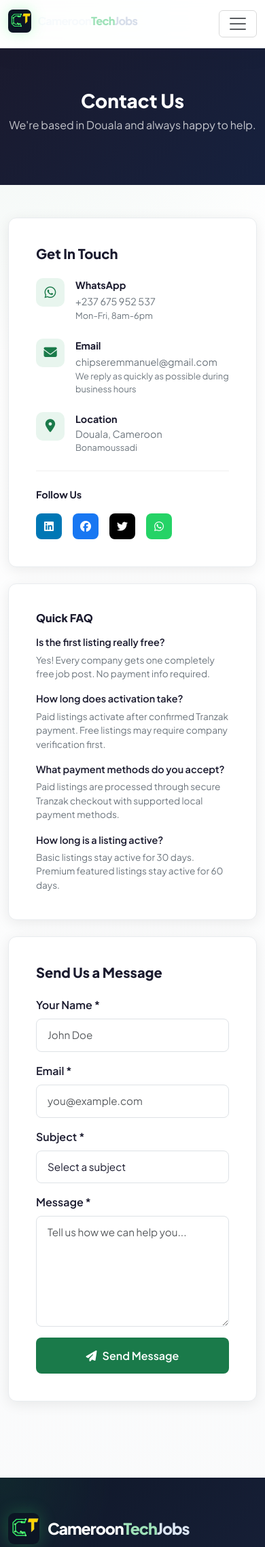
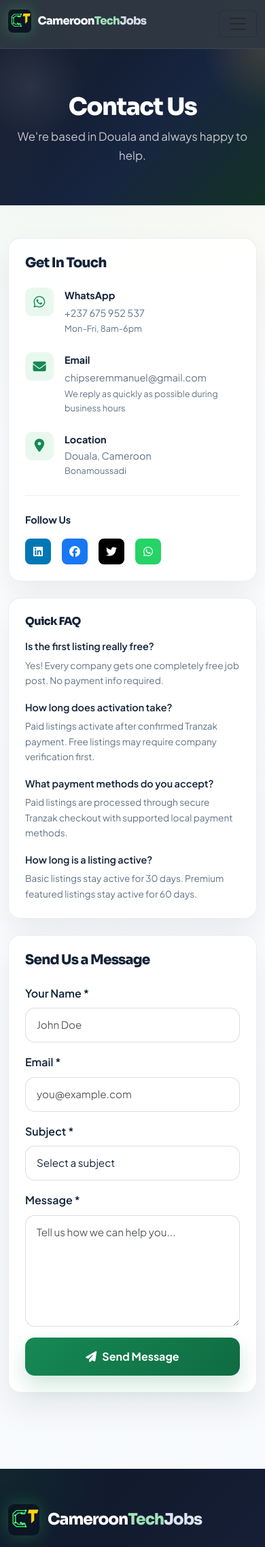
Before and after one commit to Chipser-Paul/cameroon-tech-jobs, a Django app: page /contact/ in a window 390 px wide. Shown: the top 2275 px of the page at 68% size. Run offline with Django 5.2, Linux system fonts and the light colour scheme; parts of the project's set-up code (start-up, migrations or seed data) failed here and were passed over; some libraries are stand-ins or nearby versions.

Commit message:
Complete: Comprehensive visual system refresh for entire site
- Enhanced color palette for premium, professional appearance
- Refined shadows and depth for sophisticated UI
- Improved typography with Sora font integration
- Added glass morphism effects to cards
- Better spacing and border styling
- Dark mode support refinement
- Enhanced flash message styling
- Optimized responsive design system
- Better z-index and layering management
- Increased overall visual sophistication and cohesion

```diff
--- a/static/css/style.css
+++ b/static/css/style.css
@@ -1,31 +1,34 @@
 :root {
-    --green: #1a7a4a;
-    --green-dark: #145f39;
-    --green-light: #e8f5ee;
-    --gold: #c8960c;
-    --gold-light: #fdf6e3;
-    --dark: #1a1a2e;
-    --gray: #6c757d;
-    --light-gray: #f8f9fa;
+    --green: #168955;
+    --green-dark: #0f6b41;
+    --green-light: #e9f8ef;
+    --gold: #d2a63d;
+    --gold-light: #fff4d8;
+    --dark: #132238;
+    --gray: #617285;
+    --light-gray: #f4f7f9;
     --white: #ffffff;
-    --shadow: 0 4px 20px rgba(0,0,0,0.08);
-    --radius: 12px;
+    --shadow: 0 22px 48px rgba(12, 28, 45, 0.08);
+    --shadow-soft: 0 14px 32px rgba(12, 28, 45, 0.06);
+    --radius: 18px;
+    --radius-lg: 28px;
     --bg: #ffffff;
-    --bg-elevated: #ffffff;
-    --bg-soft: #f8f9fa;
-    --text: #1a1a2e;
-    --text-soft: #6c757d;
-    --border: #e9ecef;
-    --border-strong: #dee2e6;
-    --nav-bg: rgba(255,255,255,0.9);
-    --nav-border: rgba(18, 30, 48, 0.06);
-    --nav-shadow: 0 12px 28px rgba(17, 29, 45, 0.05);
-    --surface-tint: linear-gradient(135deg, rgba(17, 29, 45, 0.045), rgba(26, 122, 74, 0.04));
-    --surface-hover: rgba(26, 122, 74, 0.08);
+    --bg-elevated: rgba(255, 255, 255, 0.9);
+    --bg-soft: #f5f8fb;
+    --text: #132238;
+    --text-soft: #66788a;
+    --border: rgba(18, 34, 56, 0.08);
+    --border-strong: rgba(18, 34, 56, 0.14);
+    --nav-bg: rgba(9, 18, 33, 0.84);
+    --nav-border: rgba(159, 176, 195, 0.12);
+    --nav-shadow: 0 18px 36px rgba(7, 14, 26, 0.22);
+    --surface-tint: linear-gradient(135deg, rgba(16, 28, 46, 0.08), rgba(22, 137, 85, 0.08));
+    --surface-hover: rgba(22, 137, 85, 0.1);
     --input-bg: #ffffff;
     --dropdown-bg: #ffffff;
-    --toggle-bg: #eff4f1;
-    --toggle-text: #223448;
+    --toggle-bg: rgba(255, 255, 255, 0.08);
+    --toggle-text: #f4f7fb;
+    --section-glow: radial-gradient(circle at top left, rgba(22, 137, 85, 0.12), transparent 28%), radial-gradient(circle at top right, rgba(210, 166, 61, 0.1), transparent 20%);
 }
 
 :root[data-theme='dark'] {
@@ -60,13 +65,67 @@ body {
     font-family: 'Plus Jakarta Sans', sans-serif;
     color: var(--text);
     background:
-        radial-gradient(circle at top left, rgba(26, 122, 74, 0.08), transparent 18%),
+        radial-gradient(circle at 0% 0%, rgba(22, 137, 85, 0.08), transparent 22%),
+        radial-gradient(circle at 100% 0%, rgba(210, 166, 61, 0.08), transparent 20%),
         linear-gradient(180deg, var(--bg) 0%, var(--bg-soft) 100%);
-    transition: background-color 0.25s ease, color 0.25s ease;
+    transition: background-color 0.25s ease, color 0.25s ease, background 0.25s ease;
+    min-height: 100vh;
+    line-height: 1.65;
+}
+
+.site-body::before {
+    content: "";
+    position: fixed;
+    inset: 0;
+    pointer-events: none;
+    background:
+        linear-gradient(120deg, rgba(255, 255, 255, 0.02), transparent 40%),
+        radial-gradient(circle at 20% 10%, rgba(22, 137, 85, 0.04), transparent 22%);
+    z-index: 0;
+}
+
+.site-main,
+.navbar,
+.site-footer-pro {
+    position: relative;
+    z-index: 1;
+}
+
+.site-main {
+    min-height: calc(100vh - 200px);
+}
+
+h1, h2, h3, h4, h5, h6,
+.section-title,
+.section-title-premium,
+.brand-wordmark,
+.footer-wordmark {
+    font-family: 'Sora', 'Plus Jakarta Sans', sans-serif;
+    letter-spacing: -0.04em;
+}
+
+p:last-child {
+    margin-bottom: 0;
 }
 
 a {
     transition: color 0.18s ease, background-color 0.18s ease, border-color 0.18s ease, box-shadow 0.18s ease;
+    text-underline-offset: 0.18em;
+}
+
+.container {
+    position: relative;
+}
+
+.site-flash-shell {
+    padding-top: 1rem;
+}
+
+.site-flash-alert {
+    border: 1px solid var(--border);
+    border-radius: 18px;
+    background: var(--bg-elevated);
+    box-shadow: var(--shadow-soft);
 }
 
 /* NAVBAR */
@@ -287,35 +349,42 @@ a {
 
 /* BUTTONS */
 .btn-green {
-    background: var(--green);
+    background: linear-gradient(135deg, var(--green) 0%, var(--green-dark) 100%);
     color: white;
     border: none;
-    padding: 0.75rem 2rem;
-    border-radius: 8px;
-    font-weight: 600;
+    padding: 0.88rem 1.45rem;
+    border-radius: 14px;
+    font-weight: 700;
     font-size: 1rem;
     cursor: pointer;
-    transition: background 0.2s;
+    transition: transform 0.2s ease, box-shadow 0.2s ease, background 0.2s ease;
     text-decoration: none;
     display: inline-block;
+    box-shadow: 0 14px 30px rgba(22, 137, 85, 0.2);
 }
-.btn-green:hover { background: var(--green-dark); color: white; }
+.btn-green:hover {
+    background: linear-gradient(135deg, #137e4d 0%, #0d5c38 100%);
+    color: white;
+    transform: translateY(-2px);
+}
 .btn-outline-green {
     background: transparent;
     color: var(--green);
-    border: 2px solid var(--green);
-    padding: 0.75rem 2rem;
-    border-radius: 8px;
-    font-weight: 600;
+    border: 1px solid rgba(22, 137, 85, 0.22);
+    padding: 0.88rem 1.45rem;
+    border-radius: 14px;
+    font-weight: 700;
     font-size: 1rem;
     cursor: pointer;
     transition: all 0.2s;
     text-decoration: none;
     display: inline-block;
+    background: rgba(22, 137, 85, 0.04);
 }
 .btn-outline-green:hover {
     background: var(--green);
     color: white;
+    transform: translateY(-2px);
 }
 
 /* FORMS */
@@ -325,11 +394,12 @@ a {
     padding: 2.5rem;
     box-shadow: var(--shadow);
     border: 1px solid var(--border);
+    backdrop-filter: blur(14px);
 }
 .form-control, .form-select {
-    border-radius: 8px;
-    padding: 0.75rem 1rem;
-    border: 1.5px solid var(--border-strong);
+    border-radius: 14px;
+    padding: 0.82rem 1rem;
+    border: 1px solid var(--border-strong);
     font-family: 'Plus Jakarta Sans', sans-serif;
     font-size: 0.95rem;
     color: var(--text);
@@ -464,14 +552,95 @@ a {
 
 /* MISC */
 .page-hero {
-    background: linear-gradient(135deg, var(--dark), #16213e);
-    padding: 60px 0;
+    background:
+        radial-gradient(circle at top right, rgba(210, 166, 61, 0.2), transparent 20%),
+        linear-gradient(135deg, #0f1728, #182540 56%, #123126);
+    padding: 78px 0 74px;
     color: white;
+    position: relative;
+    overflow: hidden;
+    box-shadow: inset 0 -1px 0 rgba(255,255,255,0.04);
 }
-.page-hero h1 { font-weight: 800; }
+.page-hero::before {
+    content: "";
+    position: absolute;
+    inset: 0;
+    background:
+        linear-gradient(120deg, rgba(255,255,255,0.05), transparent 34%),
+        radial-gradient(circle at 12% 24%, rgba(255,255,255,0.08), transparent 20%);
+    pointer-events: none;
+}
+
+.page-hero > .container {
+    position: relative;
+    z-index: 1;
+}
+
+.page-hero h1 {
+    font-weight: 800;
+    font-size: clamp(2.2rem, 4vw, 3.35rem);
+    margin-bottom: 0.55rem;
+}
+
+.page-hero p {
+    max-width: 42rem;
+    font-size: 1.05rem;
+}
+
+.surface-panel {
+    background: var(--bg-elevated);
+    border: 1px solid var(--border);
+    border-radius: var(--radius-lg);
+    box-shadow: var(--shadow);
+    backdrop-filter: blur(14px);
+}
+
+.glass-panel {
+    background: linear-gradient(135deg, rgba(255,255,255,0.88), rgba(255,255,255,0.76));
+    border: 1px solid rgba(255,255,255,0.45);
+    border-radius: var(--radius-lg);
+    box-shadow: var(--shadow);
+    backdrop-filter: blur(18px);
+}
+
+:root[data-theme='dark'] .glass-panel {
+    background: linear-gradient(135deg, rgba(18,26,41,0.9), rgba(18,26,41,0.78));
+    border-color: rgba(159, 176, 195, 0.14);
+}
+
+.section-slab {
+    padding: 4rem 0;
+    background: var(--section-glow);
+}
+
+.eyebrow {
+    display: inline-flex;
+    align-items: center;
+    gap: 0.5rem;
+    padding: 0.45rem 0.8rem;
+    border-radius: 999px;
+    background: rgba(22, 137, 85, 0.1);
+    color: var(--green);
+    text-transform: uppercase;
+    letter-spacing: 0.08em;
+    font-size: 0.78rem;
+    font-weight: 800;
+}
+
+.section-lead {
+    color: var(--text-soft);
+    font-size: 1.04rem;
+    line-height: 1.8;
+}
 
 @media (max-width: 768px) {
     .hero-title { font-size: 2rem; }
     .hero-stats { flex-wrap: wrap; gap: 1rem; }
     .hero-search { flex-direction: column; }
+    .page-hero {
+        padding: 64px 0 60px;
+    }
+    .form-card {
+        padding: 1.5rem;
+    }
 }
--- a/templates/base.html
+++ b/templates/base.html
@@ -26,26 +26,28 @@
 
     <link rel="stylesheet" href="https://cdnjs.cloudflare.com/ajax/libs/bootstrap/5.3.2/css/bootstrap.min.css">
     <link rel="stylesheet" href="https://cdnjs.cloudflare.com/ajax/libs/font-awesome/6.5.0/css/all.min.css">
-    <link href="https://fonts.googleapis.com/css2?family=Plus+Jakarta+Sans:wght@400;500;600;700;800&display=swap" rel="stylesheet">
+    <link href="https://fonts.googleapis.com/css2?family=Plus+Jakarta+Sans:wght@400;500;600;700;800&family=Sora:wght@600;700;800&display=swap" rel="stylesheet">
     <link rel="stylesheet" href="{% static 'css/style.css' %}">
     {% block extra_css %}{% endblock %}
 </head>
-<body>
+<body class="site-body">
 
     {% include 'navbar.html' %}
 
     {% if messages %}
-    <div class="container mt-3">
+    <div class="site-flash-shell">
+        <div class="container">
         {% for message in messages %}
-        <div class="alert alert-{{ message.tags }} alert-dismissible fade show" role="alert">
-            {{ message }}
-            <button type="button" class="btn-close" data-bs-dismiss="alert"></button>
+            <div class="alert alert-{{ message.tags }} alert-dismissible fade show site-flash-alert" role="alert">
+                {{ message }}
+                <button type="button" class="btn-close" data-bs-dismiss="alert"></button>
+            </div>
+        {% endfor %}
         </div>
-        {% endfor %}
     </div>
     {% endif %}
 
-    <main>
+    <main class="site-main">
         {% block content %}{% endblock %}
     </main>
 
```
Also changed, not shown: other parts of static/css/style.css (+35 -12 lines).
